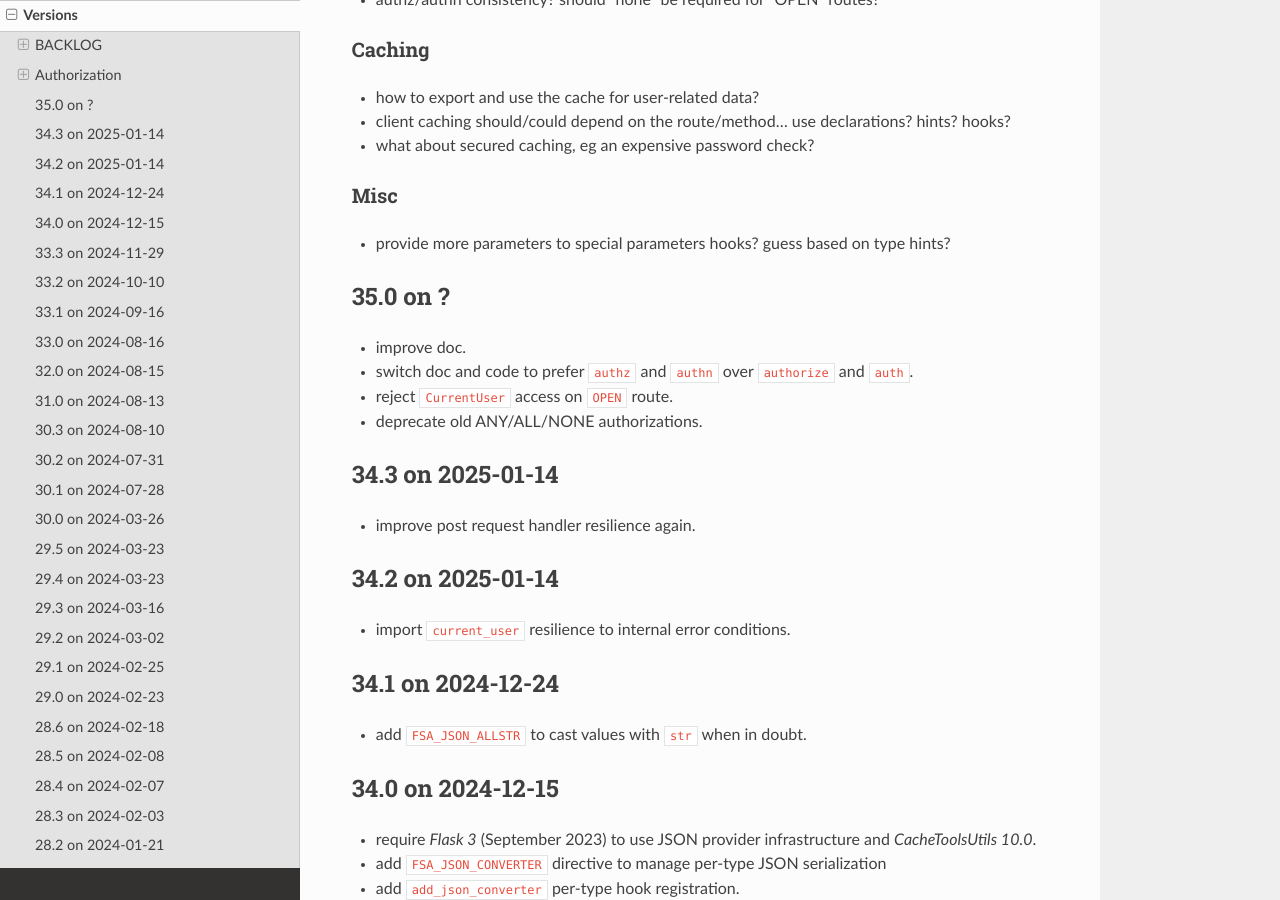
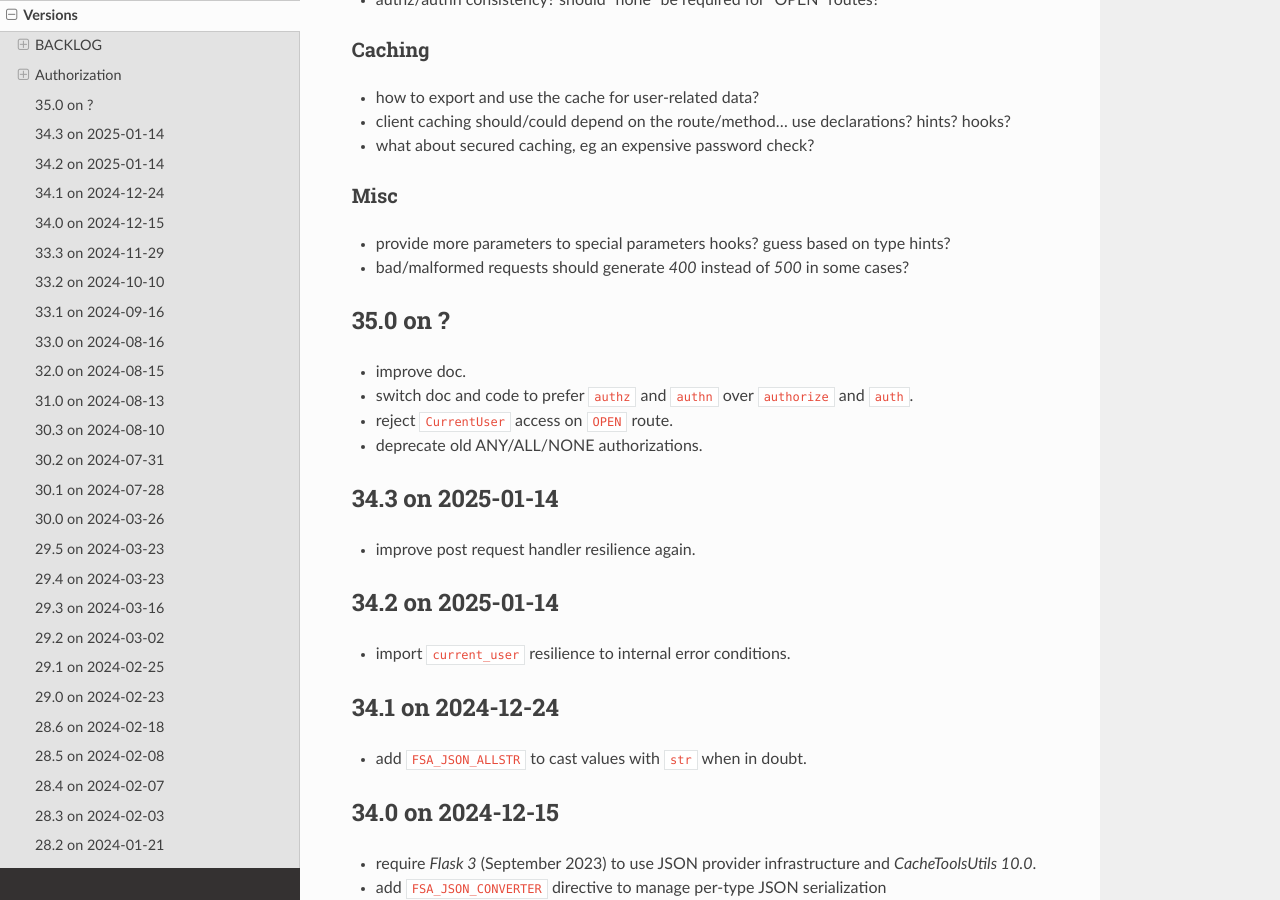
Before and after one commit to zx80/flask-simple-auth, a Sphinx documentation site: the page built from docs/VERSIONS.md, in a window 1280 px wide and 900 px high, scrolled down 791 px. Built offline with Sphinx 7.4.7 and the Read the Docs theme 3.1.0, drawn with Linux system fonts in a browser that asks for light colours; pages that are not in the unit, such as notebooks, are missing from menus.

Commit message:
more todo

```diff
--- a/docs/VERSIONS.md
+++ b/docs/VERSIONS.md
@@ -39,6 +39,7 @@ and packaged on [PyPI](https://pypi.org/project/FlaskSimpleAuth/).
 ### Misc
 
 - provide more parameters to special parameters hooks? guess based on type hints?
+- bad/malformed requests should generate _400_ instead of _500_ in some cases?
 
 ## 35.0 on ?
 
```
